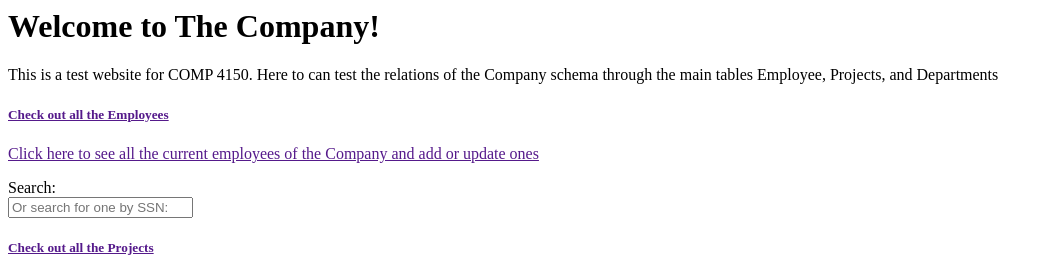
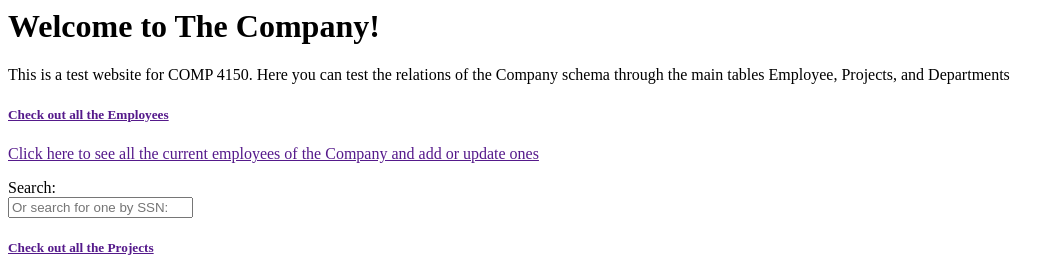
Before and after one commit to OliveSerg/WorkProject-4150, a PHP site: template app/templates/home.phtml in a window 1280 px wide. Shown: the top 258 px of the page, without its empty margins (0-1064 px from the left). Run offline with PHP 8.4, Linux system fonts and the light colour scheme; the template is opened without the code that fills it, so the values that code supplies are empty.

Commit message:
Fix spelling mistake

```diff
--- a/app/templates/home.phtml
+++ b/app/templates/home.phtml
@@ -5,7 +5,7 @@ use \general\WebApp;
 <div class="home my-3">
     <div>
         <h1 class="display-1">Welcome to The Company!</h1>
-        <p class="lead">This is a test website for COMP 4150. Here to can test the relations of the Company schema through the main tables Employee, Projects, and Departments</p>
+        <p class="lead">This is a test website for COMP 4150. Here you can test the relations of the Company schema through the main tables Employee, Projects, and Departments</p>
     </div>
     <div class="row gutters-sm">
         <div class="col-md-4">
```
